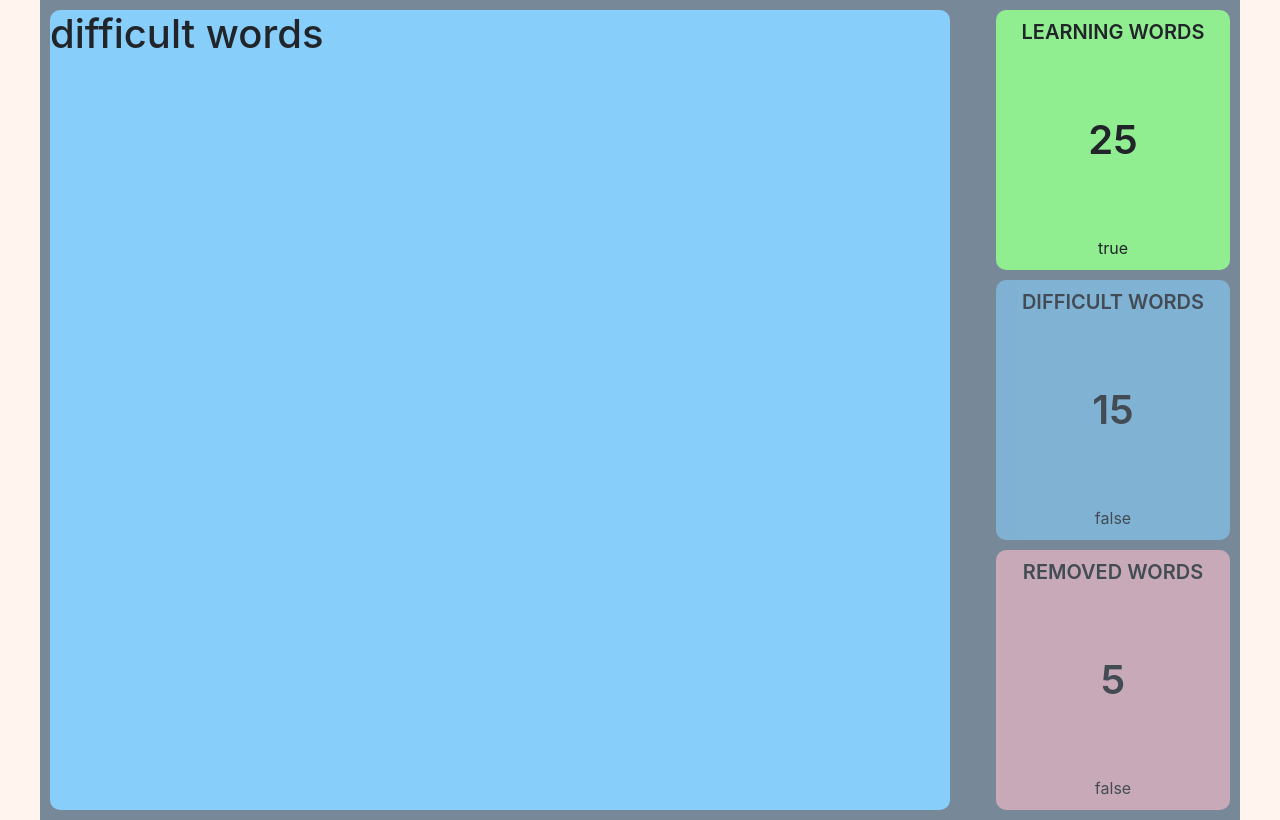
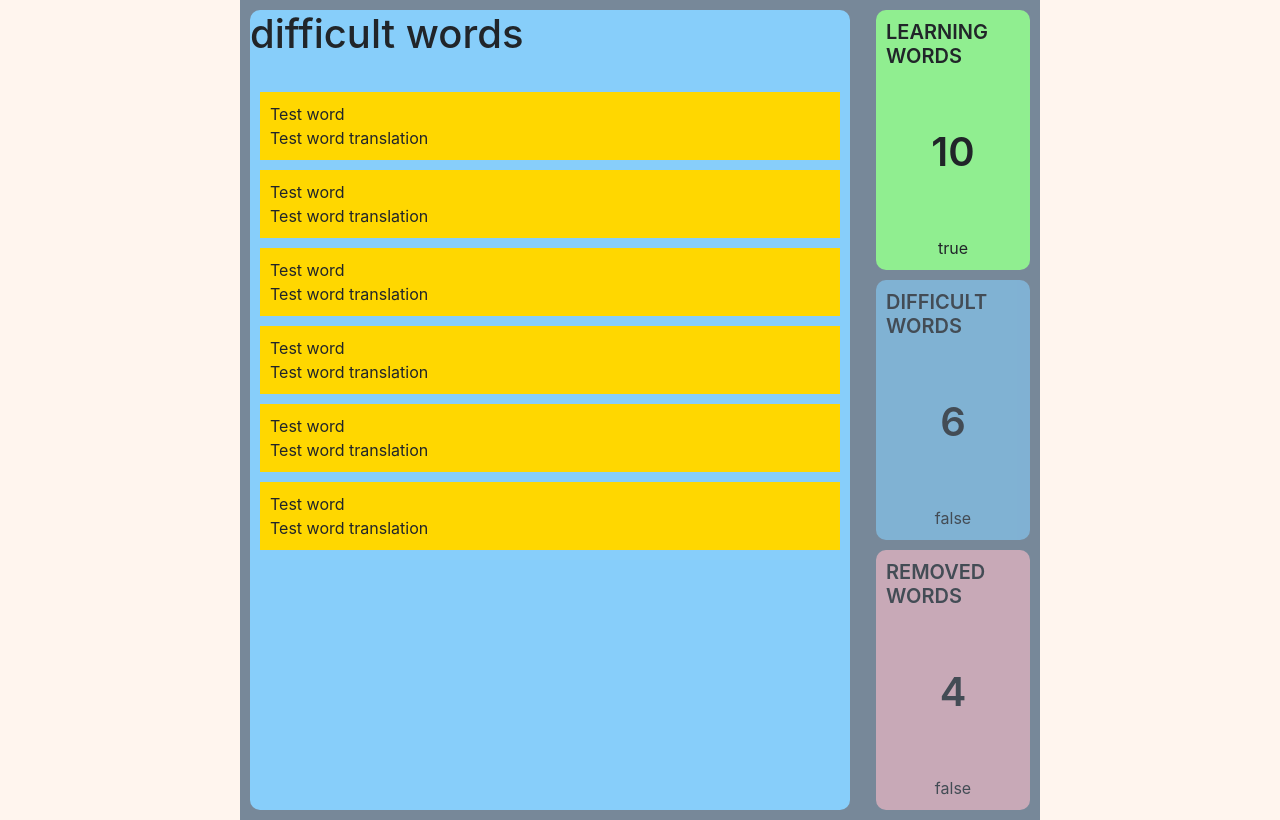
Before and after one commit to Maxvvellh0use/rslang, a React (Create React App) app: page / in a window 1280 px wide. Built offline with nearby package versions, Linux system fonts and the light colour scheme.

Commit message:
feat: add some words styling

```diff
--- a/src/components/DictionaryCategoryPanelContent/DictionaryCategoryPanelContent.js
+++ b/src/components/DictionaryCategoryPanelContent/DictionaryCategoryPanelContent.js
@@ -1,17 +1,20 @@
 import React from 'react';
 import './DictionaryCategoryPanelContent.scss';
+import DictionaryWordsList from '../DictionaryWordsList/DictionaryWordsList';
 
 const DEFAULT_CLASS = 'dictionary__panel-content';
 
 export default class DictionaryCategoryPanelContent extends React.Component {
   static defaultProps = {
     className: DEFAULT_CLASS,
+    dictionaryWordsList: [],
     name: 'Panel Content',
   };
 
   render() {
     const {
       name,
+      dictionaryWordsList,
       ...attributes } = this.props;
 
     return (
@@ -19,6 +22,8 @@ export default class DictionaryCategoryPanelContent extends React.Component {
       { ...attributes }
       >
         <h1>{name}</h1>
+        <br></br>
+        <DictionaryWordsList dictionaryWordsList={dictionaryWordsList} />
       </div>
     );
   }
--- a/src/components/DictionaryCategoryPanelContent/DictionaryCategoryPanelContent.scss
+++ b/src/components/DictionaryCategoryPanelContent/DictionaryCategoryPanelContent.scss
@@ -5,10 +5,13 @@
 .dictionary {
 
   &__panel-content {
-    width: 900px;
+    width: 600px;
     height: 100%;
     border-radius: 10px;
     position: absolute;
+
+    overflow-y: scroll;
+
 
     &_learning {
       background-color: lightgreen;
--- a/src/components/DictionaryContainer/DictionaryContainer.js
+++ b/src/components/DictionaryContainer/DictionaryContainer.js
@@ -2,14 +2,10 @@ import React from 'react';
 import './DictionaryContainer.scss';
 import DictionaryCategoryTab from '../DictionaryCategoryTab/DictionaryCategoryTab';
 import DictionaryCategoryPanelContent from '../DictionaryCategoryPanelContent/DictionaryCategoryPanelContent';
-
-export const dictionaryTabName = {
-  learning: 'learning words',
-  difficult: 'difficult words',
-  removed: 'removed words',
-};
+import DictionaryWordModel, { dictionaryTabName } from '../../models/DictionaryWordModel';
 
 export default class DictionaryContainer extends React.Component {
+
   handleClick(event) {
     const panel = document.querySelector('.dictionary__panel');
     const tabs = document.querySelectorAll('.dictionary__tab');
@@ -50,20 +46,52 @@ export default class DictionaryContainer extends React.Component {
     }
   }
   render() {
+    const allWords = [
+      new DictionaryWordModel({dictionaryTab: dictionaryTabName.learning}),
+      new DictionaryWordModel({dictionaryTab: dictionaryTabName.difficult}),
+      new DictionaryWordModel({dictionaryTab: dictionaryTabName.difficult}),
+      new DictionaryWordModel({dictionaryTab: dictionaryTabName.removed}),
+      new DictionaryWordModel({dictionaryTab: dictionaryTabName.removed}),
+      new DictionaryWordModel({dictionaryTab: dictionaryTabName.removed}),
+      new DictionaryWordModel({dictionaryTab: dictionaryTabName.removed}),
+      new DictionaryWordModel({dictionaryTab: dictionaryTabName.difficult}),
+      new DictionaryWordModel({dictionaryTab: dictionaryTabName.difficult}),
+      new DictionaryWordModel({dictionaryTab: dictionaryTabName.difficult}),
+      new DictionaryWordModel({dictionaryTab: dictionaryTabName.difficult}),
+      new DictionaryWordModel({dictionaryTab: dictionaryTabName.learning}),
+      new DictionaryWordModel({dictionaryTab: dictionaryTabName.learning}),
+      new DictionaryWordModel({dictionaryTab: dictionaryTabName.learning}),
+      new DictionaryWordModel({dictionaryTab: dictionaryTabName.learning}),
+      new DictionaryWordModel({dictionaryTab: dictionaryTabName.learning}),
+      new DictionaryWordModel({dictionaryTab: dictionaryTabName.learning}),
+      new DictionaryWordModel({dictionaryTab: dictionaryTabName.learning}),
+      new DictionaryWordModel({dictionaryTab: dictionaryTabName.learning}),
+      new DictionaryWordModel({dictionaryTab: dictionaryTabName.learning}),
+    ]
+
+    const learnedWords = allWords.filter((word) => word.dictionaryTab === dictionaryTabName.learning);
+    const difficultWords = allWords.filter((word) => word.dictionaryTab === dictionaryTabName.difficult);
+    const removedWords = allWords.filter((word) => word.dictionaryTab === dictionaryTabName.removed);
+
+
+
     return (
       <div className="dictionary__container">
         <div className="dictionary__panel">
           <DictionaryCategoryPanelContent
             className="dictionary__panel-content dictionary__panel-content_learning"
             name={dictionaryTabName.learning}
+            dictionaryWordsList = {learnedWords}
           />
           <DictionaryCategoryPanelContent
             className="dictionary__panel-content dictionary__panel-content_difficult"
             name={dictionaryTabName.difficult}
+            dictionaryWordsList = {difficultWords}
           />
           <DictionaryCategoryPanelContent
             className="dictionary__panel-content dictionary__panel-content_removed"
             name={dictionaryTabName.removed}
+            dictionaryWordsList = {removedWords}
           />
         </div>
         <div className="dictionary__tabs">
@@ -72,7 +100,7 @@ export default class DictionaryContainer extends React.Component {
             id="tab-dictionary-learning"
             onClick={this.handleClick}
             name={dictionaryTabName.learning}
-            counter="25"
+            counter={learnedWords.length}
             selected={true}
           />
           <DictionaryCategoryTab
@@ -80,7 +108,7 @@ export default class DictionaryContainer extends React.Component {
             id="tab-dictionary-difficult"
             onClick={this.handleClick}
             name={dictionaryTabName.difficult}
-            counter="15"
+            counter={difficultWords.length}
           />
 
           <DictionaryCategoryTab
@@ -88,7 +116,7 @@ export default class DictionaryContainer extends React.Component {
             id="tab-dictionary-removed"
             onClick={this.handleClick}
             name={dictionaryTabName.removed}
-            counter="5"
+            counter={removedWords.length}
           />
         </div>
       </div>
--- a/src/components/DictionaryContainer/DictionaryContainer.scss
+++ b/src/components/DictionaryContainer/DictionaryContainer.scss
@@ -10,9 +10,10 @@
     flex-wrap: nowrap;
     flex-direction: row;
     background-color: lightslategray;
-    width: 100%;
+    width: 800px;
     height: 820px;
     padding: 10px;
+    margin: 0 auto;
   }
 
   &__panel {
--- a/src/components/DictionaryWord/DictionaryWord.js
+++ b/src/components/DictionaryWord/DictionaryWord.js
@@ -11,7 +11,7 @@ export default class DictionaryWord extends React.Component {
     selected: false,
     selectedClassName: `${DEFAULT_CLASS}_selected`,
     id: null,
-    dictionaryWord: new DictionaryWordModel(),
+    dictionaryWord: new DictionaryWordModel({}),
   };
 
   render() {
--- a/src/components/DictionaryWord/DictionaryWord.scss
+++ b/src/components/DictionaryWord/DictionaryWord.scss
@@ -0,0 +1,20 @@
+
+
+.dictionary {
+
+  &__word {
+    position: relative;
+    display: flex;
+    flex-direction: column;
+
+    padding: 10px;
+    margin-bottom: 10px;
+
+    background-color: gold;
+
+    p {
+      display: inline-block;
+    }
+
+  }
+}
--- a/src/components/DictionaryWordsList/DictionaryWordsList.js
+++ b/src/components/DictionaryWordsList/DictionaryWordsList.js
@@ -13,11 +13,11 @@ export default class DictionaryWordsList extends React.Component {
 
   render() {
     const { id, className, dictionaryWordsList, ...attributes } = this.props;
-
+    console.log(dictionaryWordsList);
     return (
-      <ul {...attributes} className={className} id={id}>
+      <ul {...attributes} className={className}>
         {dictionaryWordsList.map((word) => (
-          <DictionaryWord key={word.id} dictionaryWord={word} />
+          <DictionaryWord key={word.wordId} dictionaryWord={word} />
         ))}
       </ul>
     );
--- a/src/components/DictionaryWordsList/DictionaryWordsList.scss
+++ b/src/components/DictionaryWordsList/DictionaryWordsList.scss
@@ -0,0 +1,17 @@
+
+
+.dictionary {
+
+  &__word-list {
+    position: relative;
+    display: flex;
+    flex-direction: column;
+    flex-wrap: nowrap;
+    align-content: center;
+    align-self: center;
+
+    list-style: none;
+    margin: 0;
+    padding: 10px;
+  }
+}
--- a/src/models/DictionaryWordModel.js
+++ b/src/models/DictionaryWordModel.js
@@ -1,17 +1,22 @@
-import { dictionaryTabName } from '../components/DictionaryContainer/DictionaryContainer';
 
+export const dictionaryTabName = {
+  learning: 'learning words',
+  difficult: 'difficult words',
+  removed: 'removed words',
+};
+let counter = 0;
 export default class DictionaryWordModel {
   constructor(
     {
-      id = '001',
-      word = "Test word",
-      wordTranslate = "Test word translation",
+      wordId = counter++,
+      word = 'Test word',
+      wordTranslate = 'Test word translation',
       textExample = 'Word text example',
       textExampleTranslate = 'Word text example translation',
       dictionaryTab = dictionaryTabName.learning,
     }
   ) {
-    this.id = id;
+    this.wordId = wordId;
     this.word = word;
     this.wordTranslate = wordTranslate;
     this.textExample = textExample;
```
